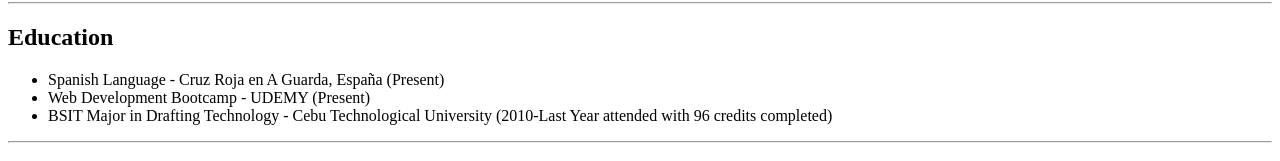
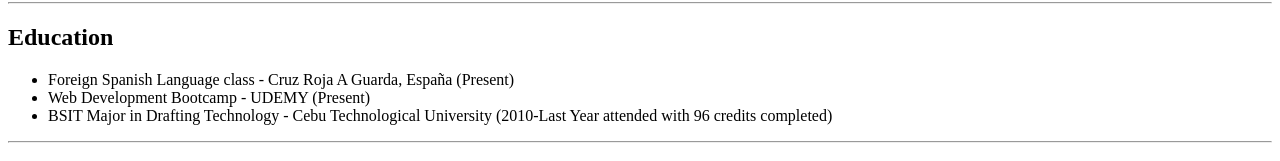
Before and after one commit to Manelynp/My-Resume, a plain HTML site: page index.html in a window 1280 px wide. Shown: the part 401-562 px from the top of the page. Drawn offline with Linux system fonts and the light colour scheme.

Commit message:
update index.html

```diff
--- a/index.html
+++ b/index.html
@@ -12,7 +12,7 @@
     <hr />
     <h2>Education</h2>
         <ul>
-            <li>Spanish Language - Cruz Roja en A Guarda, España (Present)</li>
+            <li>Foreign Spanish Language class - Cruz Roja A Guarda, España (Present)</li>
             <li>Web Development Bootcamp - UDEMY (Present)</li>
             <li>BSIT Major in Drafting Technology - Cebu Technological University (2010-Last Year attended with 96 credits completed)</li>
         </ul>
```
